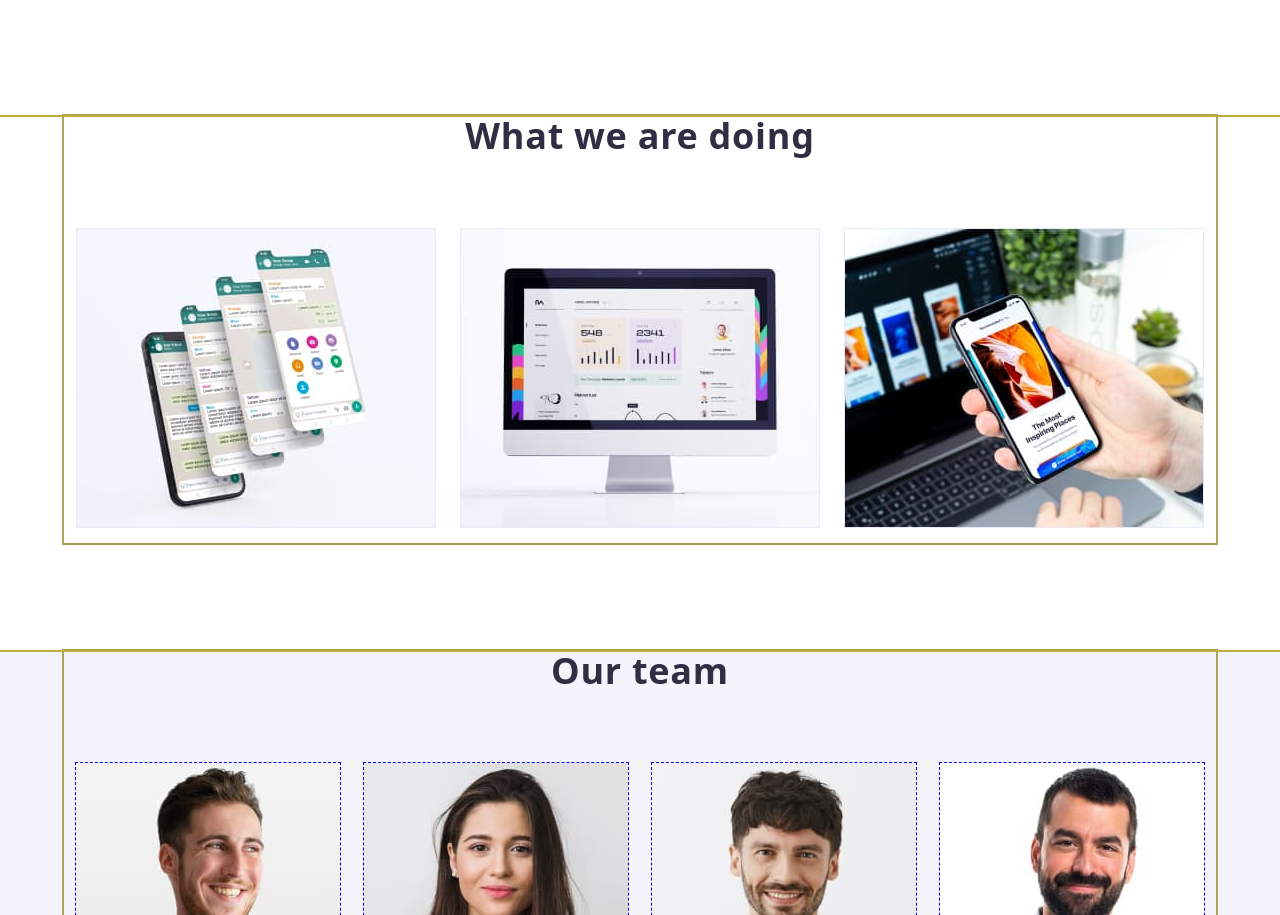
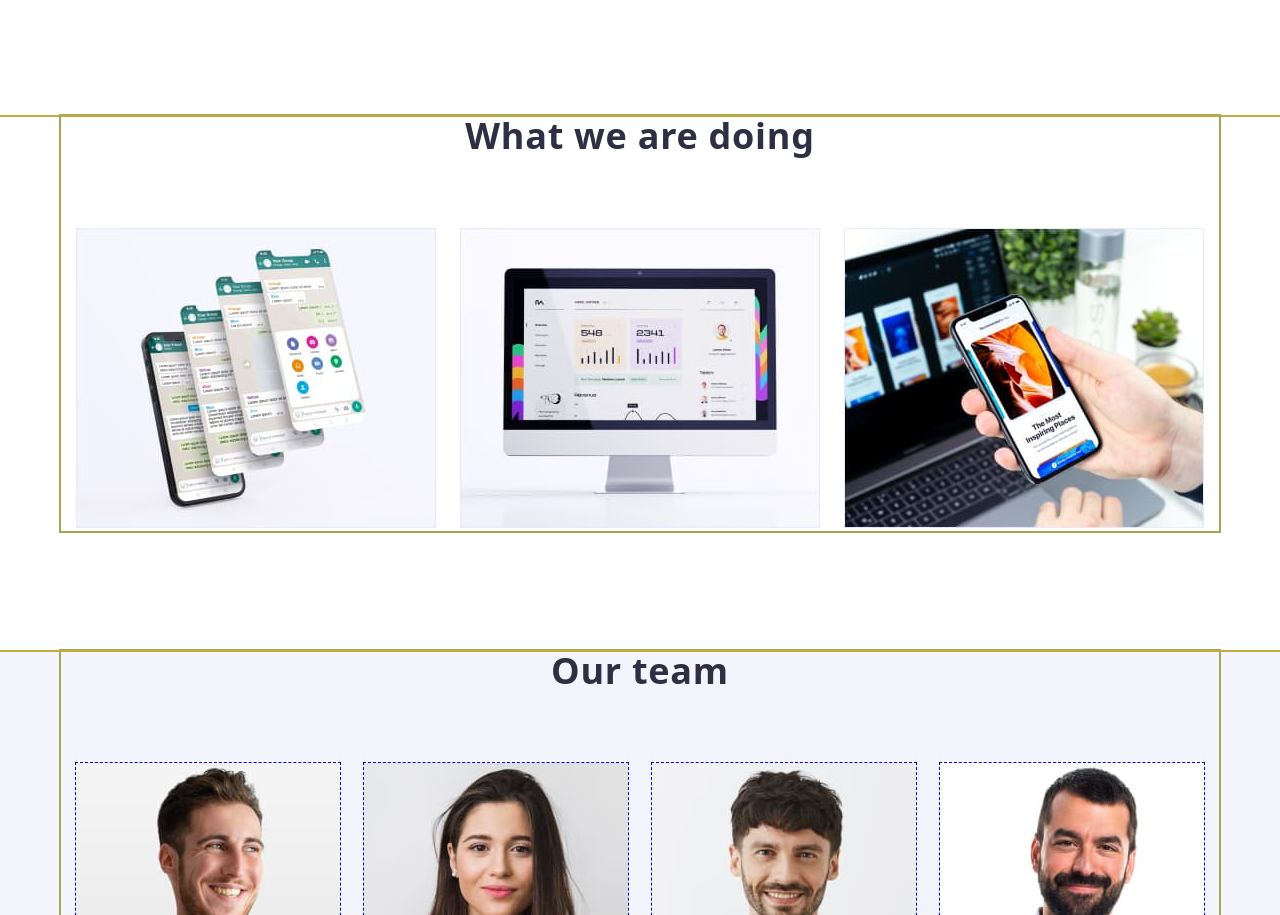
Before and after one commit to yarovoy16/goit-markup-hw-03, a plain HTML site: page index.html in a window 1280 px wide. Shown: the part 1885-2800 px from the top of the page. Drawn offline with nearby package versions, Linux system fonts and the light colour scheme.

Commit message:
исправил контейнер и падинги

```diff
--- a/styles.css/styles.css
+++ b/styles.css/styles.css
@@ -30,10 +30,10 @@ p,h1,h2{
   text-decoration: none;
 }
 .container{
-  width: 1152px;
+  width: 1158px;
   outline: 2px solid #a7a658;
-  padding-left: 12px;
-  padding-right: 12px;
+  padding-left: 15px;
+  padding-right: 15px;
   margin: 0 auto;
 }
 .section {
@@ -214,14 +214,19 @@ p,h1,h2{
 .flex-works{
   display: flex;
   flex-wrap: wrap;
-  margin: -12px;
+  /* margin: -12px; */
 
 }
 .element-foto{
-  margin: 12px;
-  /* width: calc(100%-48px)/3;
-  margin-right: 24px; */
+  /* margin: 12px; */
+  /* width: calc(100%-48px)/3; */
+  margin-right: 24px;
 }
+.element-foto:last-child{
+  margin-right: 0;
+}
+
+
 
 /* Our team  */
 .section-team{
@@ -246,6 +251,7 @@ p,h1,h2{
 .socials{
   display: flex;
   flex-wrap: wrap;
+  justify-content: center;
 }
 
 .socials li:not(:last-child){
```
